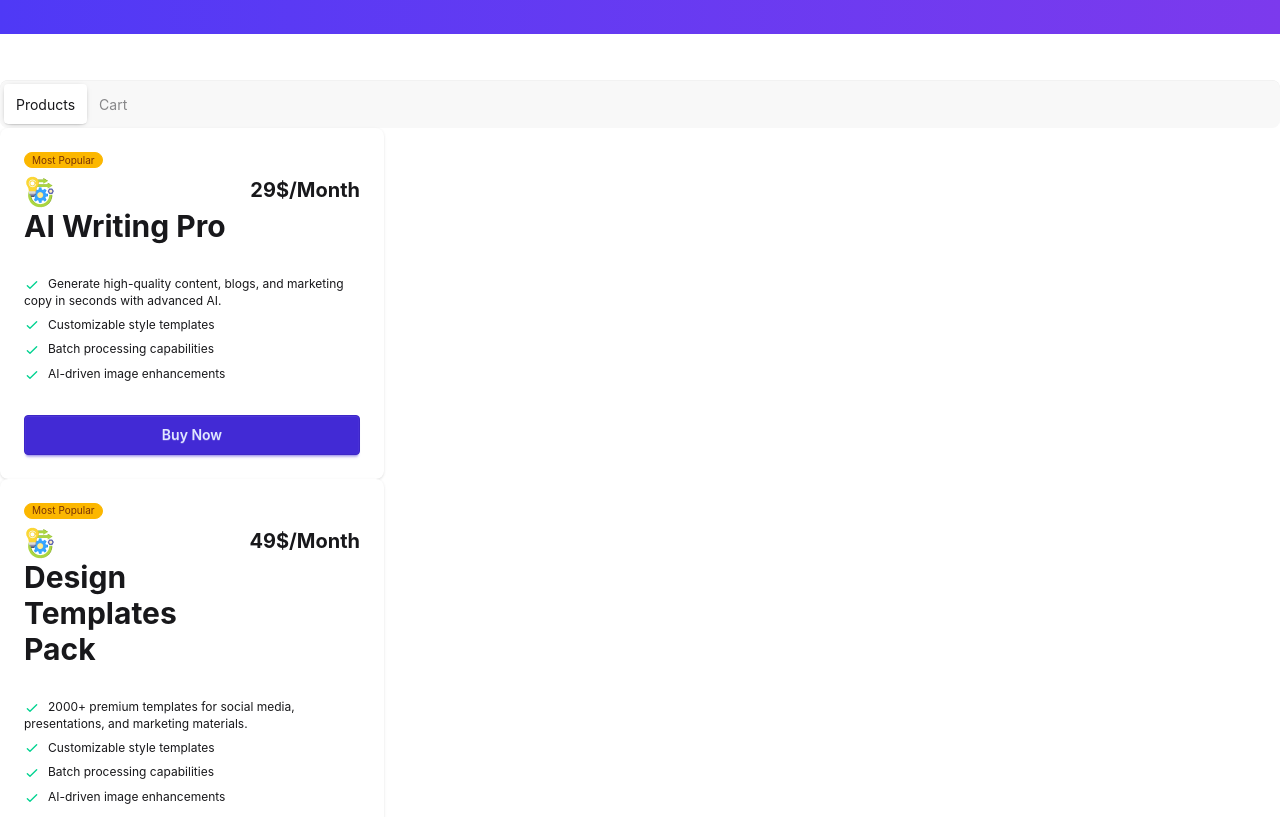
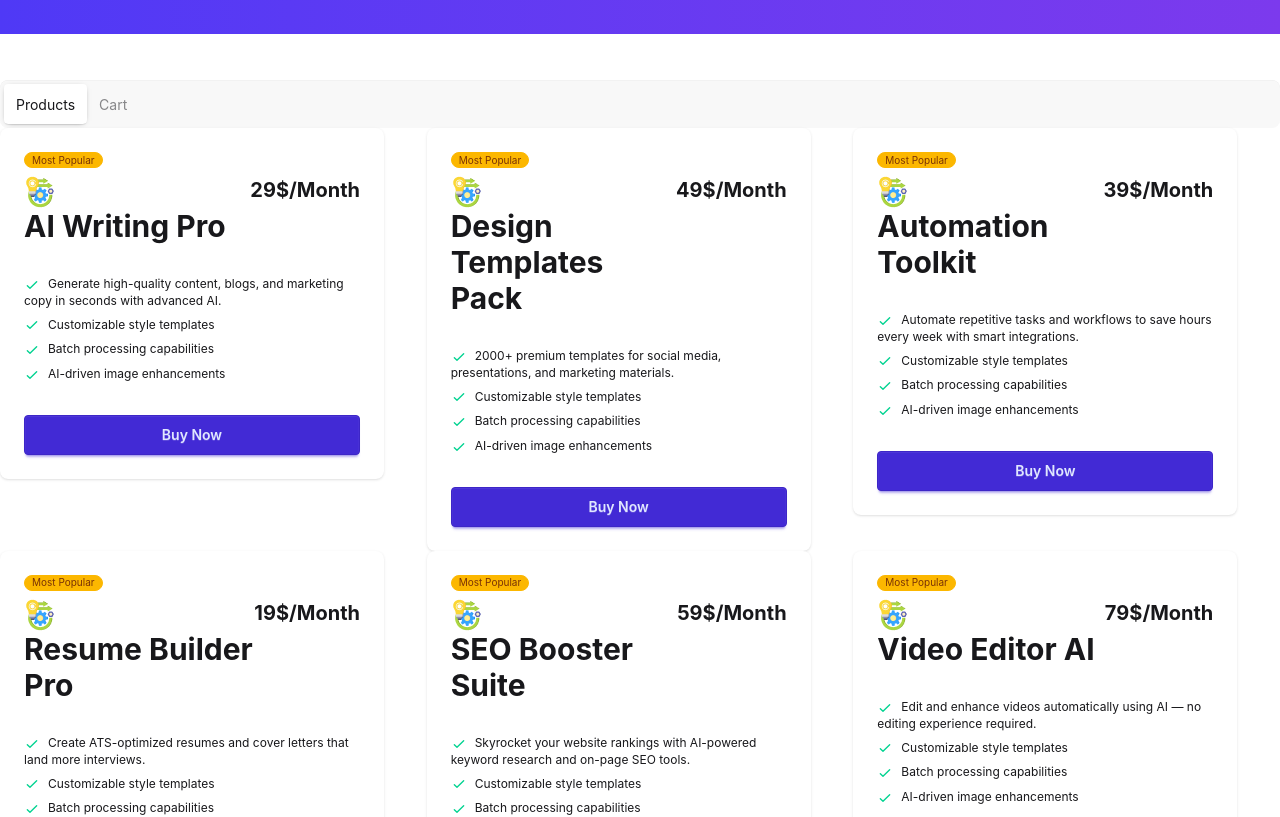
Before and after one commit to hassanhrz94-ctrl/Assignment-6, a React (Vite) app: page / in a window 1280 px wide. Shown: the part 720-1537 px from the top of the page. Built offline with nearby package versions, Linux system fonts and the light colour scheme.

Commit message:
card design

```diff
--- a/src/component/products/Products.jsx
+++ b/src/component/products/Products.jsx
@@ -8,8 +8,8 @@ const Products = ({productive}) => {
     console.log(products)
 
     return (
-        <div>
-            <h1></h1>{
+        <div className='grid grid-cols-3'>
+            {
                 products.map(product=>
                 <div>
 
```
